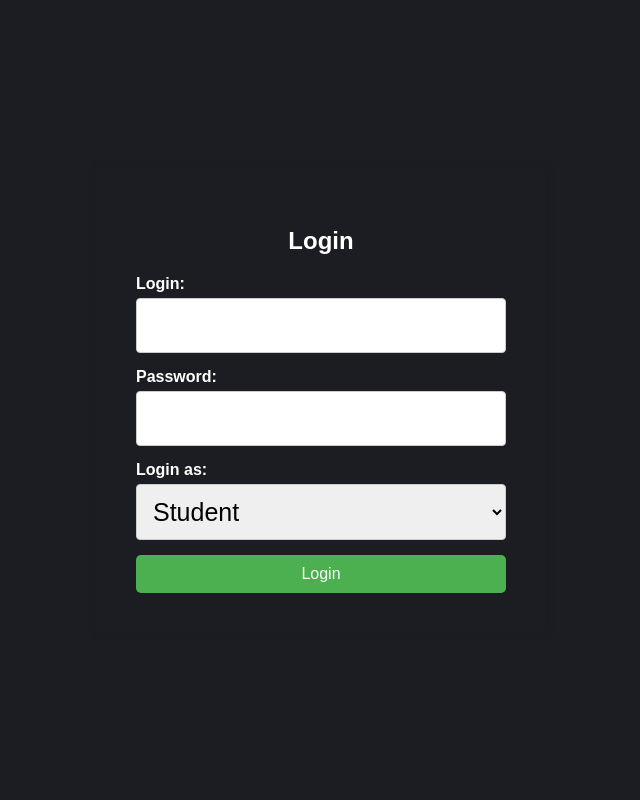
After one commit to Axewood666/school, a Flask app: page /login in a window 1280 px wide. The commit adds this page. Shown: the whole page, without its empty margins (319-959 px from the left). Run offline with Flask 3, Linux system fonts and the light colour scheme; parts of the project's set-up code (start-up, migrations or seed data) failed here and were passed over.

Commit message:
develop: add autorization, and new pages, styles

```diff
--- a/FlaskApp/app.py
+++ b/FlaskApp/app.py
@@ -1,45 +1,93 @@
 import json
+import mypackage
+from flask import Flask, render_template, request, flash, redirect, url_for
 
-from flask import Flask, render_template, request, jsonify
-import db_utils
+from flask_login import LoginManager, login_required, logout_user, current_user, login_user
 
 app = Flask(__name__)
+app.secret_key = 'hardkey!'
+login_manager = LoginManager()
+login_manager.init_app(app)
+
+@login_manager.user_loader
+def load_user(user_id):
+    try:
+        user_type, id_ = user_id.split('_')
+        user = mypackage.db_utils.User.get_user_by_id(id_, user_type)
+        return user
+    except Exception as e:
+        print(e)
+        return None
+
+
+
 @app.route("/")
 def Main():
-    return render_template('index.html')
+    return render_template('index.html', context="/")
+
+
 @app.route("/templates/menu.html")
 def Menu():
     return render_template('menu.html')
+
+
+@app.route('/login', methods=['GET', 'POST'])
+def login():
+    if request.method == 'POST':
+        login = request.form['login']
+        password = request.form['password']
+        user_type = request.form['user_type']
+
+        user = mypackage.db_utils.User.get_user(login, password, user_type)
+        if user:
+            login_user(user)
+            return redirect(url_for('Main'))
+        flash('Invalid username or password')
+    return render_template('login.html')
+
+# @app.route('/dashboard')
+# @login_required  # Ограничиваем доступ к этой странице для незалогиненных пользователей
+# def dashboard():
+#     return f'Hello, {current_user.login}! You are logged in as a {current_user.user_type}.'
+
+@app.route('/logout')
+@login_required
+def logout():
+    logout_user()
+    return redirect(url_for('Main'))
 @app.route("/teacher")
 def Teacher():
-    return render_template('teacher.html')
+    return render_template('teacher.html', context="/teacher")
+
+
 @app.route("/teacher/students", methods=['POST'])
-def List_of_students(): #сделать через 1 запрос
+def List_of_students():  #сделать через 1 запрос
     fio = request.form.get('fio')
-    result = db_utils.get_class_id_by_teacher_name(fio.split())
+    result = mypackage.db_utils.get_class_id_by_teacher_name(fio.split())
     if result == 404:
         return 'Преподавателя с таким фио не существует, либо у него нет класса!', 404
     else:
-        result = db_utils.get_class_list_by_classid(result[0])
+        result = mypackage.db_utils.get_class_list_by_classid(result[0])
     return result
+
+
 @app.route("/teacher/subjects", methods=['POST'])
 def List_of_subjects():
     jsonFIO = request.get_json()
-    print(jsonFIO)
     fio = jsonFIO['fio']
-    print(fio)
-    result = db_utils.get_subjects_by_teacher(fio.split())
+    result = mypackage.db_utils.get_subjects_by_teacher(fio.split())
     if (len(result) == 0):
         return {"error": "Преподавателя с таким фио не существует, либо он не ведёт предметы!"}, 404
     subjects = [row[0] for row in result]
     jsonRes = {'subjects': subjects}
     return json.dumps(jsonRes)
 
+
 @app.route("/teacher/grades", methods=['POST'])
 def List_of_grades():
     jsonFIO = request.get_json()
     fio = jsonFIO['fio']
-    result = db_utils.get_grades_by_teacher(fio.split())
+    result = mypackage.db_utils.get_grades_by_teacher(fio.split())
     if len(result) == 0:
         return {"error": "Преподавателя с таким фио не существует, либо он не выставлял оценки!"}, 404
     fields = ['name', 'classname', 'subject', 'grade', 'date']
@@ -50,10 +98,11 @@ def List_of_grades():
     json_data = json.dumps(dicts_data)
     return json_data
 
+
 # @app.route("/teacher/add-grade", methods=['POST'])
 # def Add_grade():
 #     json_data = request.get_json()
-#     db_utils.Add_grade(json_data)
+#     mypackage.db_utils.Add_grade(json_data)
 #     # fio = json_data['fio']
 #     # fio = fio.split()
 #     # class_name = json_data['classname']
--- /dev/null
+++ b/FlaskApp/mypackage/__init__.py
@@ -0,0 +1 @@
+from . import db_utils
--- a/FlaskApp/static/css/style.css
+++ b/FlaskApp/static/css/style.css
@@ -259,3 +259,75 @@ html {
   background: #1c1d22;
   color: #fff;
  }
+
+body.body-center {
+    font-family: Arial, sans-serif;
+    background-color: #1c1d22;
+    display: flex;
+    justify-content: center;
+    align-items: center;
+    height: 100vh;
+    margin: 0;
+}
+
+form.login-form {
+    background-color: #1c1d22;
+    padding: 40px;
+    border-radius: 5px;
+    box-shadow: 0 0 10px rgba(0, 0, 0, 0.1);
+    width: 450px;
+    box-sizing: border-box;
+}
+
+h2.form-title {
+    font-color: red;
+    text-align: center;
+    margin-bottom: 20px;
+}
+
+label.form-label {
+    font-weight: bold;
+    margin-bottom: 5px;
+    display: block;
+}
+
+input.form-input,
+select.form-select {
+    font-size: 25px;
+    width: 100%;
+    padding: 12px;
+    margin-bottom: 15px;
+    border: 1px solid #ccc;
+    border-radius: 4px;
+    box-sizing: border-box;
+}
+
+button.form-button {
+    width: 100%;
+    padding: 10px;
+    background-color: #4CAF50;
+    color: white;
+    border: none;
+    border-radius: 5px;
+    cursor: pointer;
+    font-size: 16px;
+}
+
+button.form-button:hover {
+    background-color: #45a049;
+}
+
+ul.message-list {
+    list-style-type: none;
+    padding: 0;
+    margin-top: 10px;
+}
+
+li.message-item {
+    background-color: #f8d7da;
+    color: #721c24;
+    padding: 10px;
+    border-radius: 5px;
+    margin-bottom: 5px;
+    border: 1px solid #f5c6cb;
+}
--- /dev/null
+++ b/FlaskApp/templates/login.html
@@ -0,0 +1,38 @@
+<!doctype html>
+<html lang="en">
+<head>
+    <meta charset="UTF-8">
+    <meta name="viewport" content="width=device-width, initial-scale=1">
+    <title>Login</title>
+         <link href="../static/css/style.css" rel="stylesheet">
+    <link rel="stylesheet" href="style.css">
+</head>
+<body class="body-center">
+    <form method="post" action="{{ url_for('login') }}" class="login-form">
+        <h2 class="form-title">Login</h2>
+        <label for="login" class="form-label">Login:</label>
+        <input type="text" id="login" name="login" class="form-input" required>
+
+        <label for="password" class="form-label">Password:</label>
+        <input type="password" id="password" name="password" class="form-input" required>
+
+        <label for="user_type" class="form-label">Login as:</label>
+        <select id="user_type" name="user_type" class="form-select">
+            <option value="student">Student</option>
+            <option value="teacher">Teacher</option>
+        </select>
+
+        <button type="submit" class="form-button">Login</button>
+
+        {% with messages = get_flashed_messages() %}
+          {% if messages %}
+            <ul class="message-list">
+            {% for message in messages %}
+              <li class="message-item">{{ message }}</li>
+            {% endfor %}
+            </ul>
+          {% endif %}
+        {% endwith %}
+    </form>
+</body>
+</html>
```
Also changed, not shown: FlaskApp/mypackage/db_utils.py (renamed from FlaskApp/db_utils.py, +48 -4 lines), FlaskApp/templates/menu.html (+18 -2 lines), FlaskApp/__init__.py (added).
